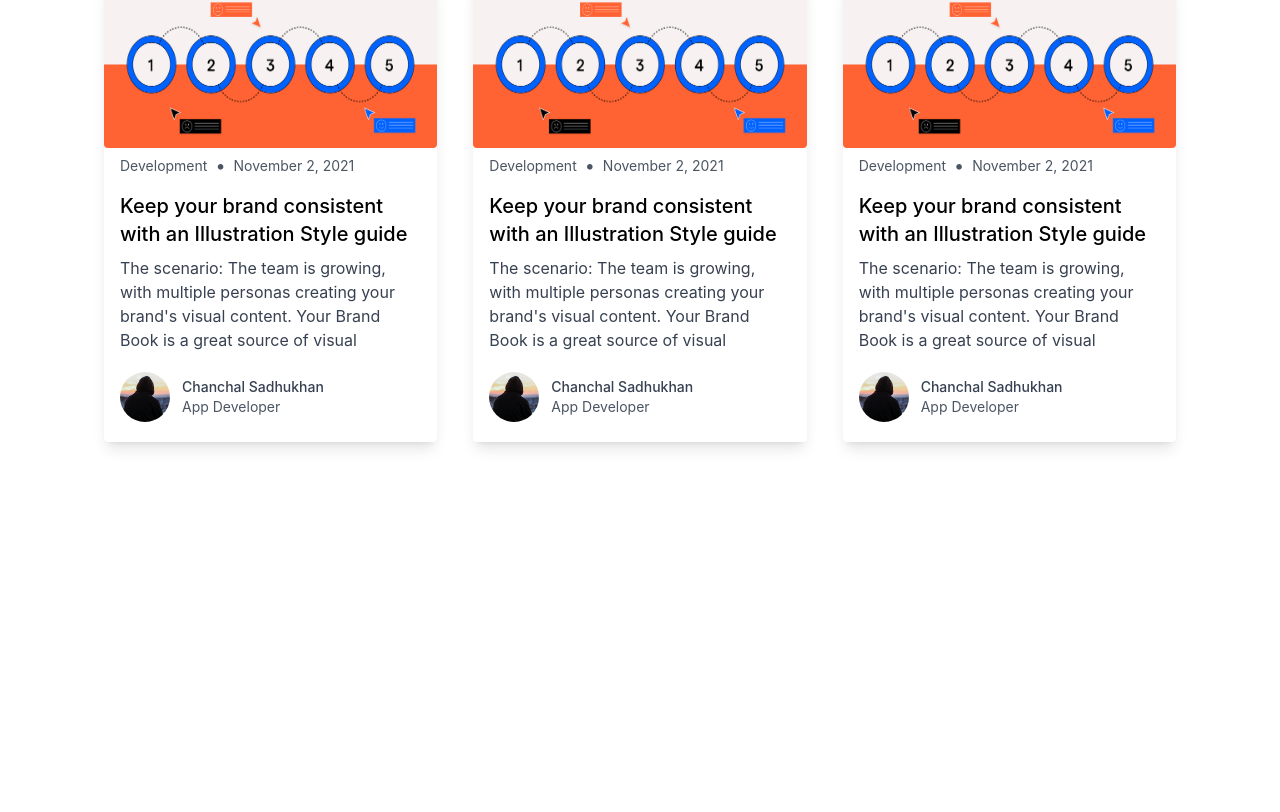
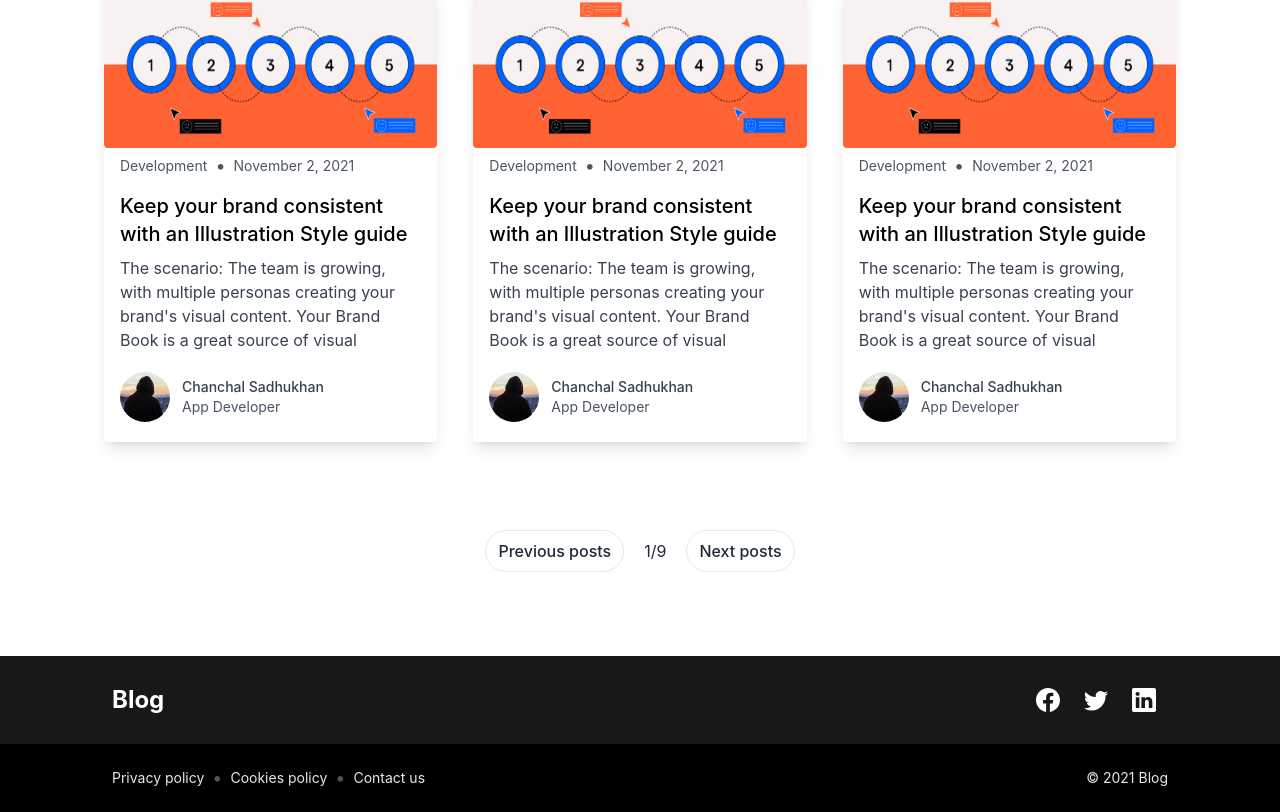
Before and after one commit to cksadhukhan/blog-frontend, a Next.js app: page / in a window 1280 px wide. Shown: the part 2110-2922 px from the top of the page. Before the commit the page ends 2576 px from the top, so only its background shows below. Built offline with nearby package versions, Linux system fonts and the light colour scheme.

Commit message:
Navbar Component and Pagination Component Added

```diff
--- /dev/null
+++ b/components/footer/footer.component.tsx
@@ -0,0 +1,56 @@
+import React from "react";
+import Link from "next/link";
+import { BsFacebook, BsTwitter, BsLinkedin } from "react-icons/bs";
+
+const Footer = () => {
+  return (
+    <div className="mt-2 lg:mt-5">
+      <div className="flex flex-row justify-between bg-zinc-900 px-10 lg:px-28 py-2 lg:py-5 items-center">
+        <h4 className="text-2xl font-bold text-white">Blog</h4>
+        {/* Social media links */}
+        <div className="flex flex-row ">
+          <BsFacebook
+            className="px-3 text-5xl text-white hover:cursor-pointer hover:scale-125 hover:shadow-lg"
+            onClick={() => {}}
+          />
+          <BsTwitter
+            className="px-3 text-5xl text-white hover:cursor-pointer hover:scale-125 hover:shadow-lg"
+            onClick={() => {}}
+          />
+          <BsLinkedin
+            className="px-3 text-5xl text-white hover:cursor-pointer hover:scale-125 hover:shadow-lg"
+            onClick={() => {}}
+          />
+        </div>
+      </div>
+
+      <div className="flex flex-row justify-between bg-black px-10 lg:px-28 py-2 lg:py-5 items-center">
+        <div className="flex flex-row items-center">
+          <Link href="/" passHref>
+            <a className="text-gray-200 text-sm hover:underline hover:opacity-50">
+              Privacy policy
+            </a>
+          </Link>
+          <p className="px-2 text-lg text-gray-600">•</p>
+          <Link href="/" passHref>
+            <a className="text-gray-200 text-sm hover:underline hover:opacity-50">
+              Cookies policy
+            </a>
+          </Link>
+          <p className="px-2 text-lg text-gray-600">•</p>
+          <Link href="/" passHref>
+            <a className="text-gray-200 text-sm hover:underline hover:opacity-50">
+              Contact us
+            </a>
+          </Link>
+        </div>
+
+        <p className="text-gray-200 text-sm">
+          &copy; {new Date().getFullYear()} Blog
+        </p>
+      </div>
+    </div>
+  );
+};
+
+export default Footer;
--- /dev/null
+++ b/components/pagination/pagination.component.props.ts
@@ -0,0 +1,4 @@
+export interface PaginationComponentProps {
+  totalPage: number;
+  currentPage: number;
+}
--- /dev/null
+++ b/components/pagination/pagination.component.tsx
@@ -0,0 +1,27 @@
+import React from "react";
+import { PaginationComponentProps } from "./pagination.component.props";
+
+const Pagination: React.FC<PaginationComponentProps> = (
+  props: PaginationComponentProps
+) => {
+  const { currentPage, totalPage } = props;
+  const isFirstPage = (): boolean => {
+    return currentPage === 1;
+  };
+  const isLastPage = (): boolean => {
+    return currentPage === totalPage;
+  };
+  return (
+    <div className="flex flex-row px-40 py-16 items-center justify-center">
+      <button className="text-md bg-transparent bg-white font-medium text-gray-800 py-2 px-3 border hover:border-gray-800 hover:border-transparent rounded-full">
+        Previous posts
+      </button>
+      <p className="text-gray-800 px-5">1/9</p>
+      <button className="text-md bg-transparent bg-white font-medium text-gray-800 py-2 px-3 border hover:border-gray-800 hover:border-transparent rounded-full">
+        Next posts
+      </button>
+    </div>
+  );
+};
+
+export default Pagination;
--- a/pages/index.tsx
+++ b/pages/index.tsx
@@ -4,6 +4,8 @@ import Image from "next/image";
 import React from "react";
 import Blog from "../components/blog/blog.component";
 import Navbar from "../components/navbar/navbar.component";
+import Footer from "../components/footer/footer.component";
+import Pagination from "../components/pagination/pagination.component";
 import { Author } from "../models";
 
 const Home: NextPage = () => {
@@ -38,8 +40,8 @@ const Home: NextPage = () => {
               </p>
               <p className="pb-5 text-base text-gray-700">
                 The scenario: The team is growing, with multiple personas
-                creating your brand&apos;s visual content. Your Brand Book is a great
-                source of visual
+                creating your brand&apos;s visual content. Your Brand Book is a
+                great source of visual
               </p>
               <div className="flex flex-row pb-1 lg:pt-20 items-center">
                 <Image
@@ -141,6 +143,8 @@ const Home: NextPage = () => {
           />
         </div>
       </main>
+      <Pagination totalPage={0} currentPage={0} />
+      <Footer />
     </div>
   );
 };
```
Also changed, not shown: components/blog/blog.component.props.ts (+6 -6 lines), components/blog/blog.component.tsx (+21 -7 lines), components/navbar/navbar.component.tsx (+32 -32 lines).
